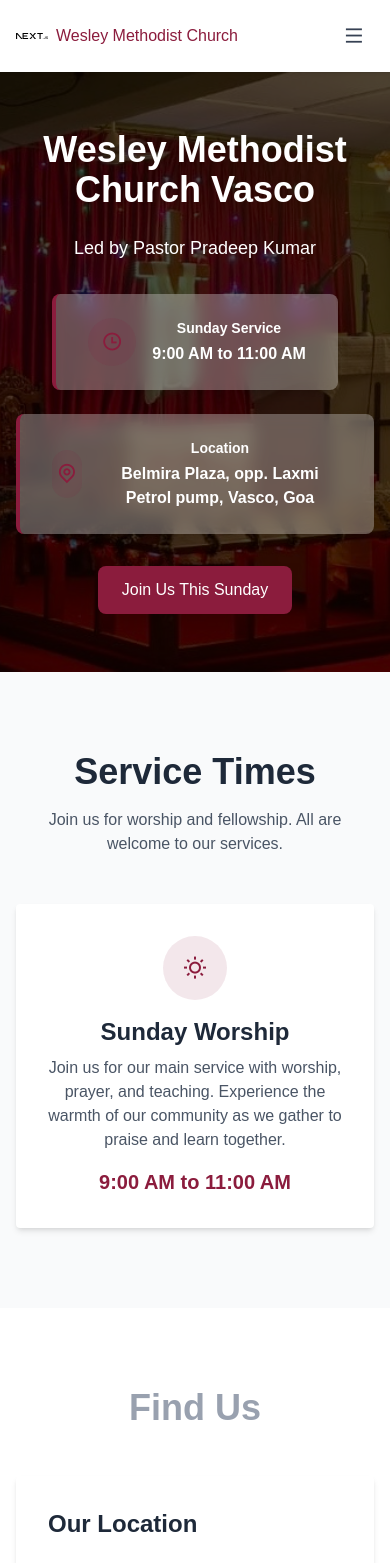
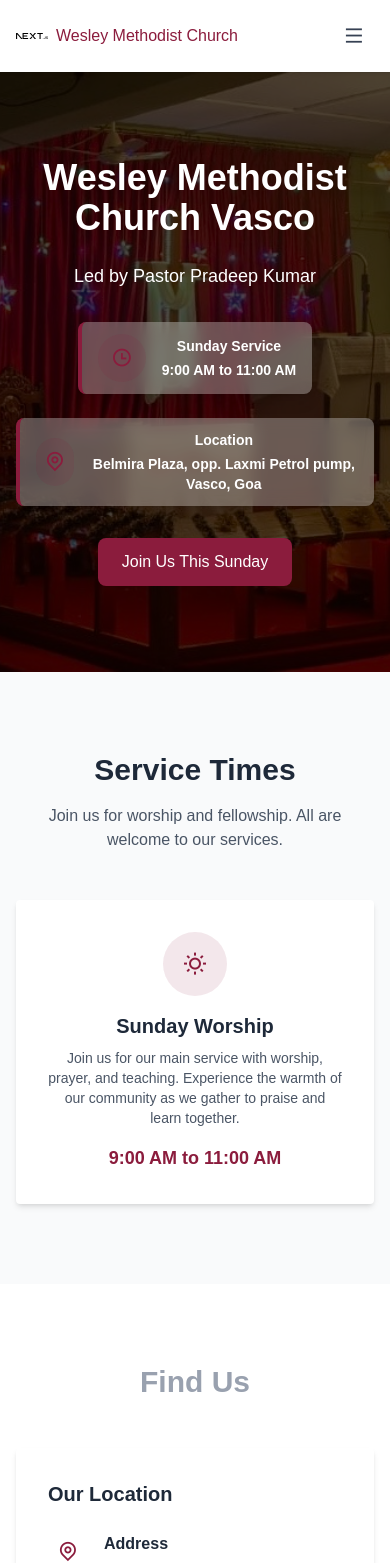
Before and after one commit to selwynsam/church-website, a Next.js app: page / in a window 390 px wide. Shown: the top 1563 px of the page. Built offline with nearby package versions, Linux system fonts and the light colour scheme.

Commit message:
style: refine typography across multiple components for better consistency and readability; adjust heading and paragraph sizes in Hero, Services, Location, About, Contact, and ServiceCard components

```diff
--- a/src/app/components/Footer.js
+++ b/src/app/components/Footer.js
@@ -78,7 +78,7 @@ const Footer = () => {
           {/* Contact Info */}
           <div>
             <h3 className="mb-4 text-xl font-semibold">Contact Info</h3>
-            <ul className="space-y-2">
+            <ul className="space-y-4">
               <li className="flex items-start text-gray-400">
                 <Icon name="map-pin-line" className="ri-lg mt-1 mr-2" />
                 <a href="#location">
--- a/src/app/components/ServiceCard.js
+++ b/src/app/components/ServiceCard.js
@@ -6,11 +6,15 @@ const ServiceCard = ({ icon, title, description, time }) => (
     <div className="bg-primary/10 mx-auto mb-4 flex h-16 w-16 items-center justify-center rounded-full">
       <Icon name={icon} className="ri-xl text-primary" />
     </div>
-    <h3 className="mb-2 text-center text-2xl font-semibold text-gray-800">
+    <h3 className="mb-2 text-center text-xl font-semibold text-gray-800 md:text-2xl">
       {title}
     </h3>
-    <p className="mb-4 text-center text-gray-600">{description}</p>
-    <p className="text-primary text-center text-xl font-bold">{time}</p>
+    <p className="mb-4 text-center text-sm text-gray-600 md:text-base">
+      {description}
+    </p>
+    <p className="text-primary text-center text-lg font-bold md:text-xl">
+      {time}
+    </p>
   </div>
 );
 
--- a/src/app/page.js
+++ b/src/app/page.js
@@ -33,7 +33,7 @@ const Hero = () => (
       <div className="mb-8 flex flex-col items-center justify-center gap-6 md:flex-row">
         <a
           href="#services"
-          className="border-primary transform rounded-lg border-l-4 bg-white/30 px-8 py-6 shadow-lg backdrop-blur-sm transition-transform duration-300 hover:scale-105"
+          className="border-primary transform rounded-lg border-l-4 bg-white/30 px-4 py-3 shadow-lg backdrop-blur-sm transition-transform duration-300 hover:scale-105 md:px-8 md:py-6"
         >
           <div className="flex items-center gap-4">
             <div className="bg-primary/10 flex h-12 w-12 items-center justify-center rounded-full">
@@ -43,7 +43,7 @@ const Hero = () => (
               <h3 className="mb-1 text-sm font-semibold text-white">
                 {services.sundayService.title}
               </h3>
-              <p className="text-base font-bold text-white">
+              <p className="text-sm font-bold text-white md:text-base">
                 {services.sundayService.time}
               </p>
             </div>
@@ -52,7 +52,7 @@ const Hero = () => (
 
         <a
           href="#location"
-          className="border-primary transform rounded-lg border-l-4 bg-white/30 px-8 py-6 shadow-lg backdrop-blur-sm transition-transform duration-300 hover:scale-105"
+          className="border-primary transform rounded-lg border-l-4 bg-white/30 px-4 py-3 shadow-lg backdrop-blur-sm transition-transform duration-300 hover:scale-105 md:px-8 md:py-6"
         >
           <div className="flex items-center gap-4">
             <div className="bg-primary/10 flex h-12 w-12 items-center justify-center rounded-full">
@@ -62,7 +62,7 @@ const Hero = () => (
               <h3 className="mb-1 text-sm font-semibold text-white">
                 Location
               </h3>
-              <p className="text-base font-bold text-white">
+              <p className="text-sm font-bold text-white md:text-base">
                 {siteInfo.addressShort}
               </p>
             </div>
@@ -79,8 +79,10 @@ const Services = () => (
   <section id="services" className="bg-gray-50 py-20">
     <div className="container mx-auto px-4">
       <div className="mb-12 text-center">
-        <h2 className="mb-4 text-4xl font-bold text-gray-800">Service Times</h2>
-        <p className="mx-auto max-w-2xl text-gray-600">
+        <h2 className="mb-4 text-3xl font-bold text-gray-800 md:text-4xl">
+          Service Times
+        </h2>
+        <p className="mx-auto max-w-2xl text-base text-gray-600 md:text-lg">
           Join us for worship and fellowship. All are welcome to our services.
         </p>
       </div>
@@ -101,12 +103,14 @@ const Location = () => (
   <section id="location" className="py-20">
     <div className="container mx-auto px-4">
       <div className="mb-12 text-center">
-        <h2 className="mb-4 text-4xl font-bold text-gray-400">Find Us</h2>
+        <h2 className="mb-4 text-3xl font-bold text-gray-400 md:text-4xl">
+          Find Us
+        </h2>
       </div>
 
       <div className="grid grid-cols-1 items-center gap-8 lg:grid-cols-2">
         <div className="rounded bg-white p-8 shadow-md">
-          <h3 className="mb-6 text-2xl font-semibold text-gray-800">
+          <h3 className="mb-6 text-xl font-semibold text-gray-800 md:text-2xl">
             Our Location
           </h3>
 
@@ -149,12 +153,18 @@ const About = () => (
     <div className="container mx-auto px-4">
       <div className="grid grid-cols-1 items-center gap-12 lg:grid-cols-2">
         <div>
-          <h2 className="mb-6 text-4xl font-bold text-gray-800">
+          <h2 className="mb-6 text-3xl font-bold text-gray-800 md:text-4xl">
             {about.title}
           </h2>
-          <p className="mb-4 text-gray-600">{about.description1}</p>
-          <p className="mb-4 text-gray-600">{about.description2}</p>
-          <p className="mb-6 text-gray-600">{about.description3}</p>
+          <p className="mb-4 text-base text-gray-600 md:text-lg">
+            {about.description1}
+          </p>
+          <p className="mb-4 text-base text-gray-600 md:text-lg">
+            {about.description2}
+          </p>
+          <p className="mb-6 text-base text-gray-600 md:text-lg">
+            {about.description3}
+          </p>
 
           <div className="flex flex-wrap gap-4">
             <Button href="#services">Our Services</Button>
@@ -229,8 +239,10 @@ const Contact = () => {
     <section id="contact" className="py-20">
       <div className="container mx-auto px-4">
         <div className="mb-12 text-center">
-          <h2 className="mb-4 text-4xl font-bold text-gray-400">Contact Us</h2>
-          <p className="mx-auto max-w-2xl text-gray-400">
+          <h2 className="mb-4 text-3xl font-bold text-gray-400 md:text-4xl">
+            Contact Us
+          </h2>
+          <p className="mx-auto max-w-2xl text-base text-gray-400 md:text-lg">
             Have questions or need prayer? Reach out to us and we&apos;ll get
             back to you as soon as possible.
           </p>
@@ -239,7 +251,7 @@ const Contact = () => {
         <div className="mx-auto grid max-w-5xl grid-cols-1 gap-12 lg:grid-cols-2">
           <div>
             <div className="rounded bg-white p-8 shadow-md">
-              <h3 className="mb-6 text-2xl font-semibold text-gray-800">
+              <h3 className="mb-6 text-xl font-semibold text-gray-800 md:text-2xl">
                 Get in Touch
               </h3>
 
@@ -262,7 +274,7 @@ const Contact = () => {
               className="rounded bg-white p-8 shadow-md"
               onSubmit={handleSubmit}
             >
-              <h3 className="mb-6 text-2xl font-semibold text-gray-800">
+              <h3 className="mb-6 text-xl font-semibold text-gray-800 md:text-2xl">
                 Send a Message
               </h3>
 
```
